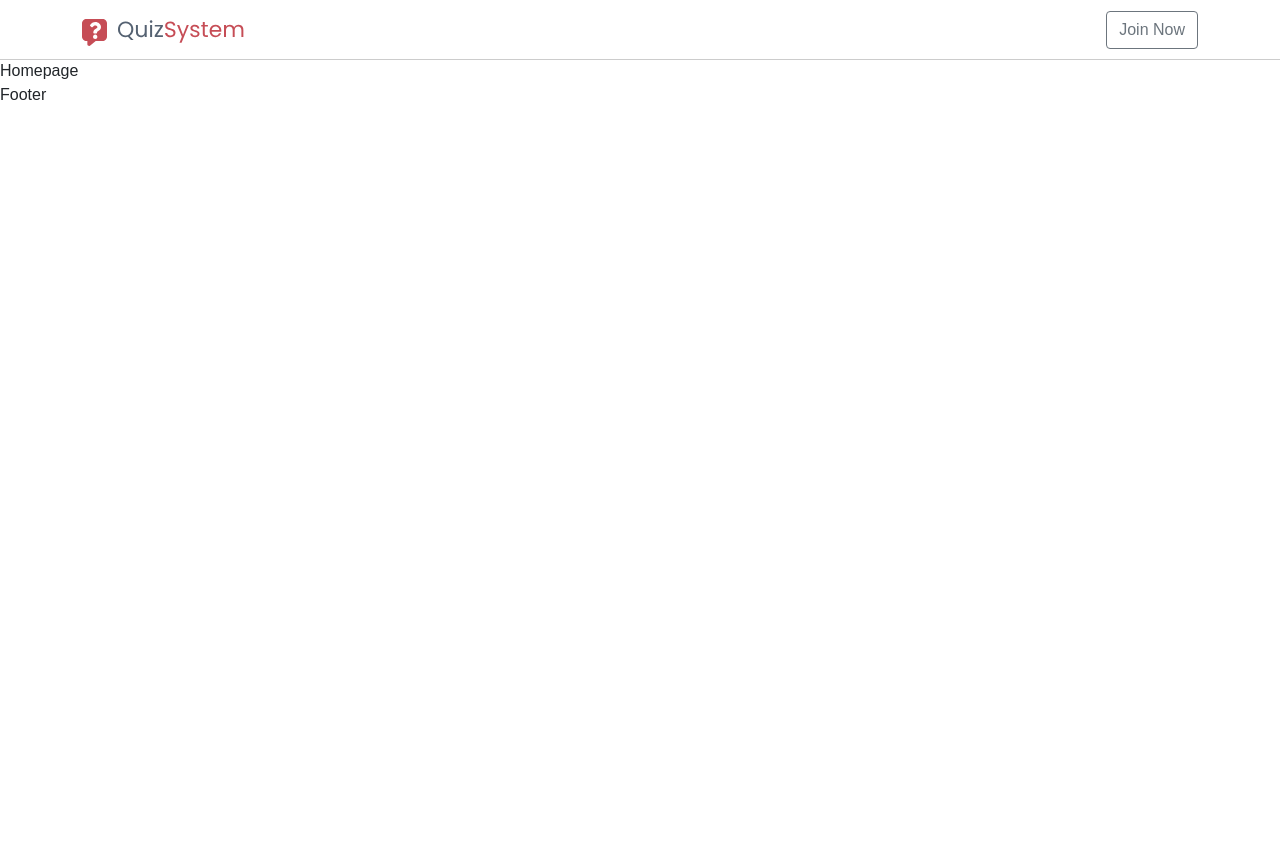
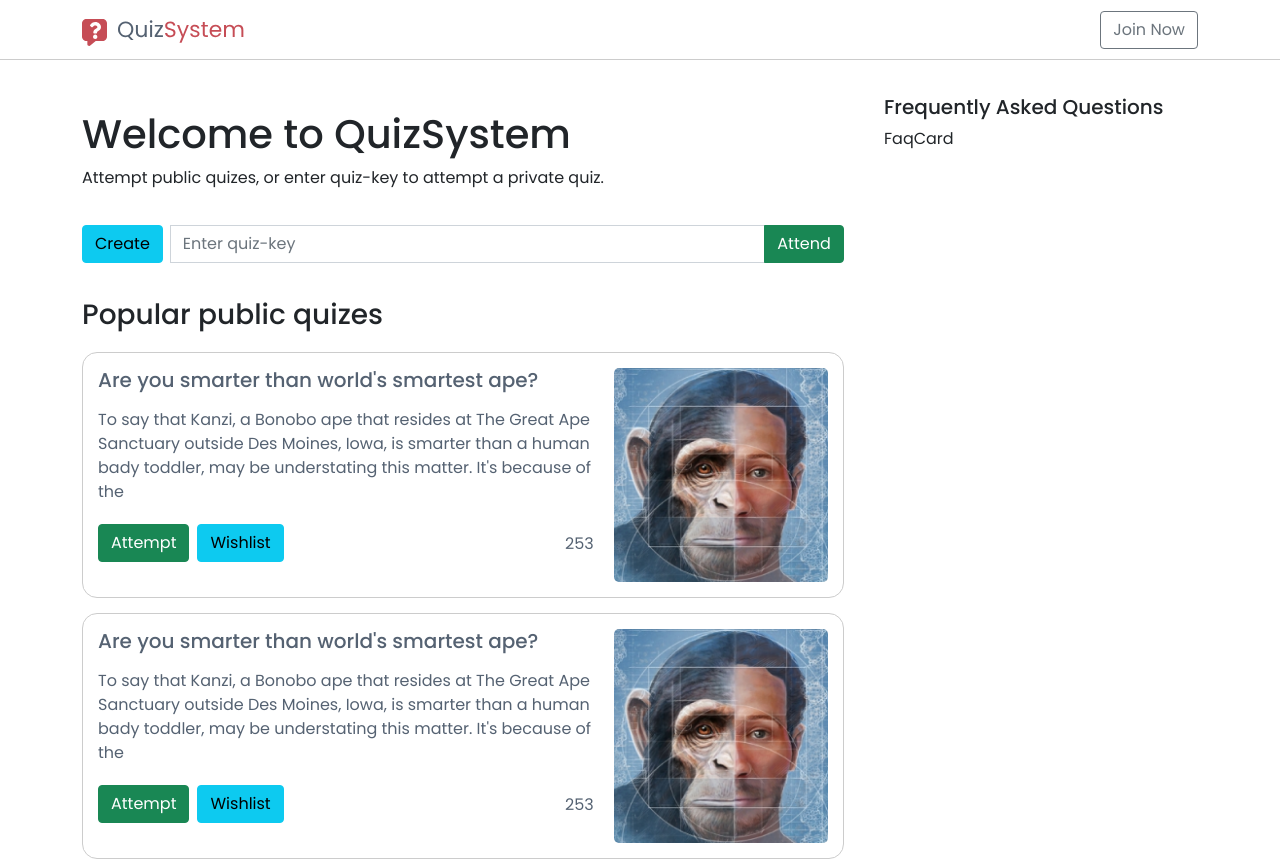
Before and after one commit to Rashed360/QuizSystem, a React (Create React App) app: page / in a window 1280 px wide. Shown: the top 860 px of the page. Before the commit the page ends 800 px from the top, so only its background shows below. Built offline with nearby package versions, Linux system fonts and the light colour scheme.

Commit message:
homepage main section

```diff
--- /dev/null
+++ b/src/components/FaqCard.jsx
@@ -0,0 +1,5 @@
+const FaqCard = () => {
+	return <div>FaqCard</div>
+}
+
+export default FaqCard
--- /dev/null
+++ b/src/components/HomeMain.jsx
@@ -0,0 +1,42 @@
+import { Link } from 'react-router-dom'
+import QuizCard from './QuizCard'
+
+const HomeMain = () => {
+	return (
+		<div className='col-lg-9'>
+			<div className='row homepage-main'>
+				<div className='container'>
+					<div className='col-lg-11'>
+						<section className='hero-section'>
+							<h1>Welcome to QuizSystem</h1>
+							<p>Attempt public quizes, or enter quiz-key to attempt a private quiz.</p>
+							<form>
+								<div class='input-group mb-3'>
+									<div className='me-2'>
+										<Link className='btn btn-info' to='create'>
+											Create
+										</Link>
+									</div>
+									<input type='text' class='form-control' placeholder='Enter quiz-key' />
+									<button class='btn btn-success' id='basic-addon2'>
+										Attend
+									</button>
+								</div>
+							</form>
+						</section>
+						<section className='content-section'>
+							<h3>Popular public quizes</h3>
+							<div className='quiz-cards'>
+								<QuizCard />
+								<QuizCard />
+								<QuizCard />
+							</div>
+						</section>
+					</div>
+				</div>
+			</div>
+		</div>
+	)
+}
+
+export default HomeMain
--- /dev/null
+++ b/src/components/HomeSide.jsx
@@ -0,0 +1,18 @@
+import FaqCard from './FaqCard'
+
+const HomeSide = () => {
+	return (
+		<div className='col-lg-3'>
+			<div className='row homepage-side'>
+				<div className='fixed-area'>
+					<h5>Frequently Asked Questions</h5>
+					<div className='faqs'>
+						<FaqCard />
+					</div>
+				</div>
+			</div>
+		</div>
+	)
+}
+
+export default HomeSide
--- /dev/null
+++ b/src/components/QuizCard.jsx
@@ -0,0 +1,27 @@
+import sample from 'assets/sample.png'
+
+const QuizCard = () => {
+	return (
+		<div className='quizCard'>
+			<div className='image'>
+				<img src={sample} alt='' />
+			</div>
+			<div className='details'>
+				<h5>Are you smarter than world's smartest ape?</h5>
+				<p>
+					To say that Kanzi, a Bonobo ape that resides at The Great Ape Sanctuary outside Des Moines, Iowa, is
+					smarter than a human bady toddler, may be understating this matter. It's because of the
+				</p>
+				<div className='interaction'>
+					<div className='buttons'>
+						<button className='btn btn-success me-2'>Attempt</button>
+						<button className='btn btn-info me-2'>Wishlist</button>
+					</div>
+					<span>253</span>
+				</div>
+			</div>
+		</div>
+	)
+}
+
+export default QuizCard
--- a/src/index.js
+++ b/src/index.js
@@ -3,6 +3,7 @@ import ReactDOM from 'react-dom/client'
 import { BrowserRouter } from 'react-router-dom'
 import 'bootstrap/dist/css/bootstrap.min.css'
 import 'styles/globals.css'
+import 'styles/bootstrap.css'
 import 'styles/index.css'
 import Router from 'routes/Router'
 
--- a/src/routes/App.jsx
+++ b/src/routes/App.jsx
@@ -6,7 +6,9 @@ const App = () => {
 	return (
 		<>
 			<NavBar />
-			<Outlet />
+			<div className='marginTop'>
+				<Outlet />
+			</div>
 			<Footer />
 		</>
 	)
--- a/src/routes/Homepage.jsx
+++ b/src/routes/Homepage.jsx
@@ -1,5 +1,15 @@
+import HomeMain from 'components/HomeMain'
+import HomeSide from 'components/HomeSide'
+
 const Homepage = () => {
-	return <div>Homepage</div>
+	return (
+		<div className='container'>
+			<div className='row'>
+				<HomeMain />
+				<HomeSide />
+			</div>
+		</div>
+	)
 }
 
 export default Homepage
--- a/src/routes/NavBar.jsx
+++ b/src/routes/NavBar.jsx
@@ -3,7 +3,7 @@ import logo from 'assets/logo.svg'
 
 const NavBar = () => {
 	return (
-		<nav class='navbar navbar-expand-lg navbar-light'>
+		<nav class='navbar navbar-expand-md fixed-top navbar-light'>
 			<div class='container'>
 				<Link to='/' class='navbar-brand'>
 					<img src={logo} alt='' />
--- /dev/null
+++ b/src/styles/bootstrap.css
@@ -0,0 +1,33 @@
+/* Inputs */
+.btn-check:focus + .btn,
+.btn:focus,
+textarea:focus,
+textarea.form-control:focus,
+input.form-control:focus,
+input[type='text']:focus,
+input[type='password']:focus,
+input[type='email']:focus,
+input[type='number']:focus,
+[type='text'].form-control:focus,
+[type='password'].form-control:focus,
+[type='email'].form-control:focus,
+[type='tel'].form-control:focus,
+[contenteditable].form-control:focus {
+	box-shadow: inset 0 -1px 0 #ddd;
+}
+/* NavBar */
+.navbar {
+	background: #ffffff;
+	box-shadow: 0px 1px 0px rgba(0, 0, 0, 0.2);
+	z-index: 999;
+}
+.navbar .navbar-brand img {
+	width: 163px;
+	-webkit-user-drag: none;
+}
+.navbar-collapse {
+	justify-content: flex-end;
+}
+.navbar-light .navbar-toggler {
+	border: none;
+}
--- a/src/styles/globals.css
+++ b/src/styles/globals.css
@@ -1,3 +1,5 @@
+@import url('https://fonts.googleapis.com/css2?family=Poppins:wght@300;400;500;600;700;800;900&display=swap');
+
 * {
 	box-sizing: border-box;
 }
@@ -12,7 +14,7 @@
 body {
 	margin: 0;
 	padding: 0;
-	font-family: sans-serif;
+	font-family: 'Poppins', sans-serif;
 	-webkit-font-smoothing: antialiased;
 	-moz-osx-font-smoothing: grayscale;
 }
--- a/src/styles/index.css
+++ b/src/styles/index.css
@@ -1,31 +1,87 @@
-/* Inputs */
-.btn-check:focus + .btn,
-.btn:focus,
-textarea:focus,
-textarea.form-control:focus,
-input.form-control:focus,
-input[type='text']:focus,
-input[type='password']:focus,
-input[type='email']:focus,
-input[type='number']:focus,
-[type='text'].form-control:focus,
-[type='password'].form-control:focus,
-[type='email'].form-control:focus,
-[type='tel'].form-control:focus,
-[contenteditable].form-control:focus {
-	box-shadow: inset 0 -1px 0 #ddd;
+.marginTop {
+	margin-top: 60px;
 }
-/* NavBar */
-.navbar {
-	box-shadow: 0px 1px 0px rgba(0, 0, 0, 0.2);
+/* HomePage */
+.homepage-main .hero-section {
+	margin-top: 50px;
 }
-.navbar .navbar-brand img {
-	width: 163px;
-	-webkit-user-drag: none;
+.homepage-main .hero-section form {
+	margin-top: 35px;
 }
-.navbar-expand-lg .navbar-collapse {
-	justify-content: flex-end;
+.homepage-main .content-section {
+	margin-top: 35px;
 }
-.navbar-light .navbar-toggler {
-	border: none;
+.homepage-main .content-section .quiz-cards {
+	margin-top: 20px;
 }
+
+.homepage-side {
+	position: relative;
+	margin-top: 35px;
+}
+.homepage-side .fixed-area {
+	position: fixed;
+	right: calc(var(--bs-gutter-x) * 1);
+	width: 30%;
+}
+
+/* QuizCard */
+.quizCard {
+	position: relative;
+	display: flex;
+	gap: 20px;
+	padding: 15px;
+	margin-bottom: 15px;
+	color: var(--dark);
+	background: #ffffff;
+	border: 1px solid #cccccc;
+	border-radius: 15px;
+}
+.quizCard .details {
+	width: calc(100% - 220px);
+	order: 1;
+}
+.quizCard .details p {
+	height: 100px;
+	margin: 16px 0;
+	overflow: hidden;
+	text-overflow: ellipsis;
+}
+.quizCard .details .interaction {
+	display: flex;
+	justify-content: space-between;
+}
+.quizCard .details .interaction span {
+	line-height: 39px;
+}
+.quizCard .image {
+	order: 2;
+	max-height: 220px;
+	background: #e9e9e9;
+	border-radius: 5px;
+	overflow: hidden;
+}
+.quizCard .image img {
+	width: 100%;
+}
+/* Media Queries */
+@media (max-width: 768px) {
+	.quizCard {
+		flex-direction: column;
+	}
+	.quizCard .details {
+		order: 2;
+		width: 100%;
+	}
+	.quizCard .image {
+		order: 1;
+		width: 100%;
+	}
+}
+@media (max-width: 992px) {
+	.homepage-side .fixed-area {
+		position: relative;
+		right: 0;
+		width: 100%;
+	}
+}
```
Also changed, not shown: src/assets/sample.png (added).
